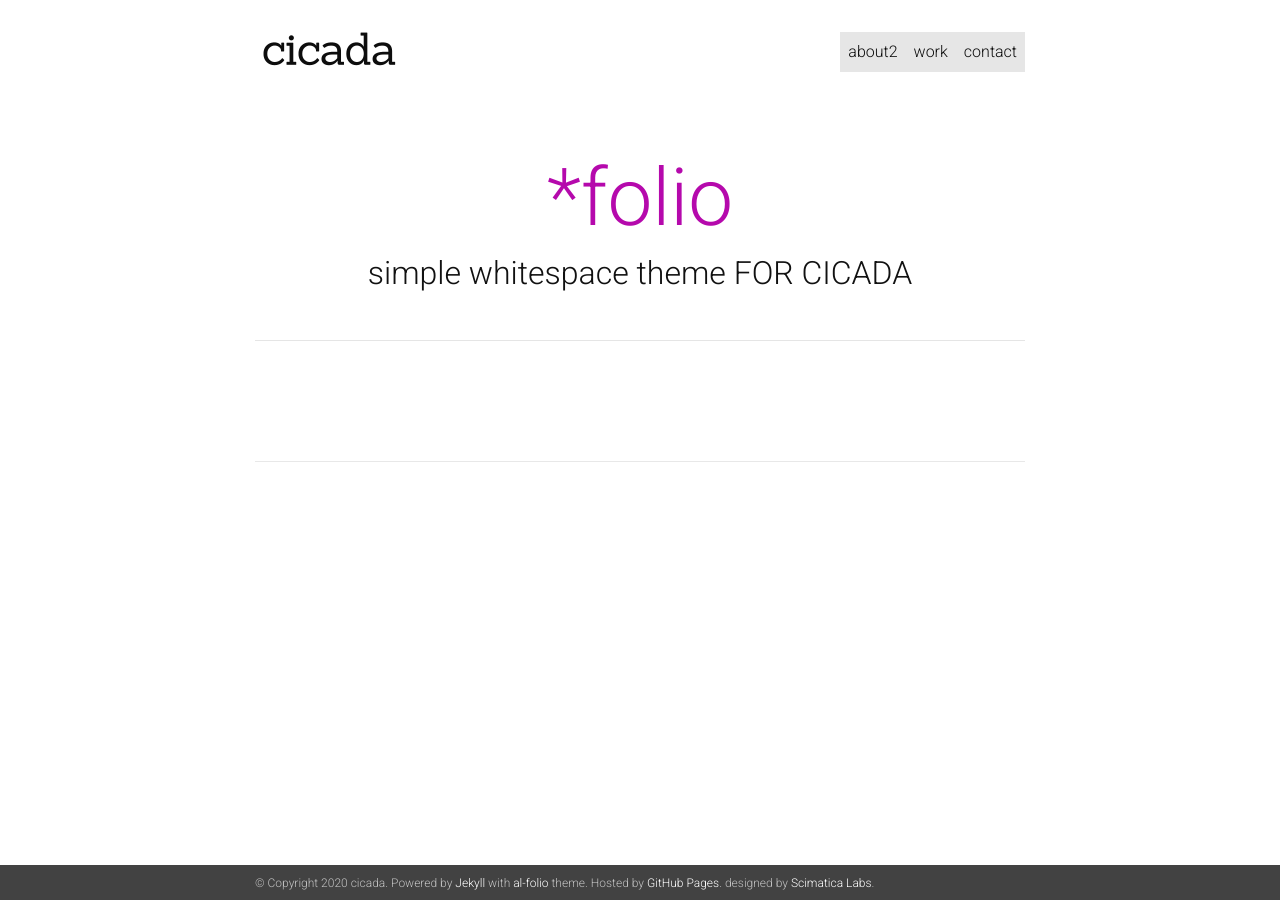
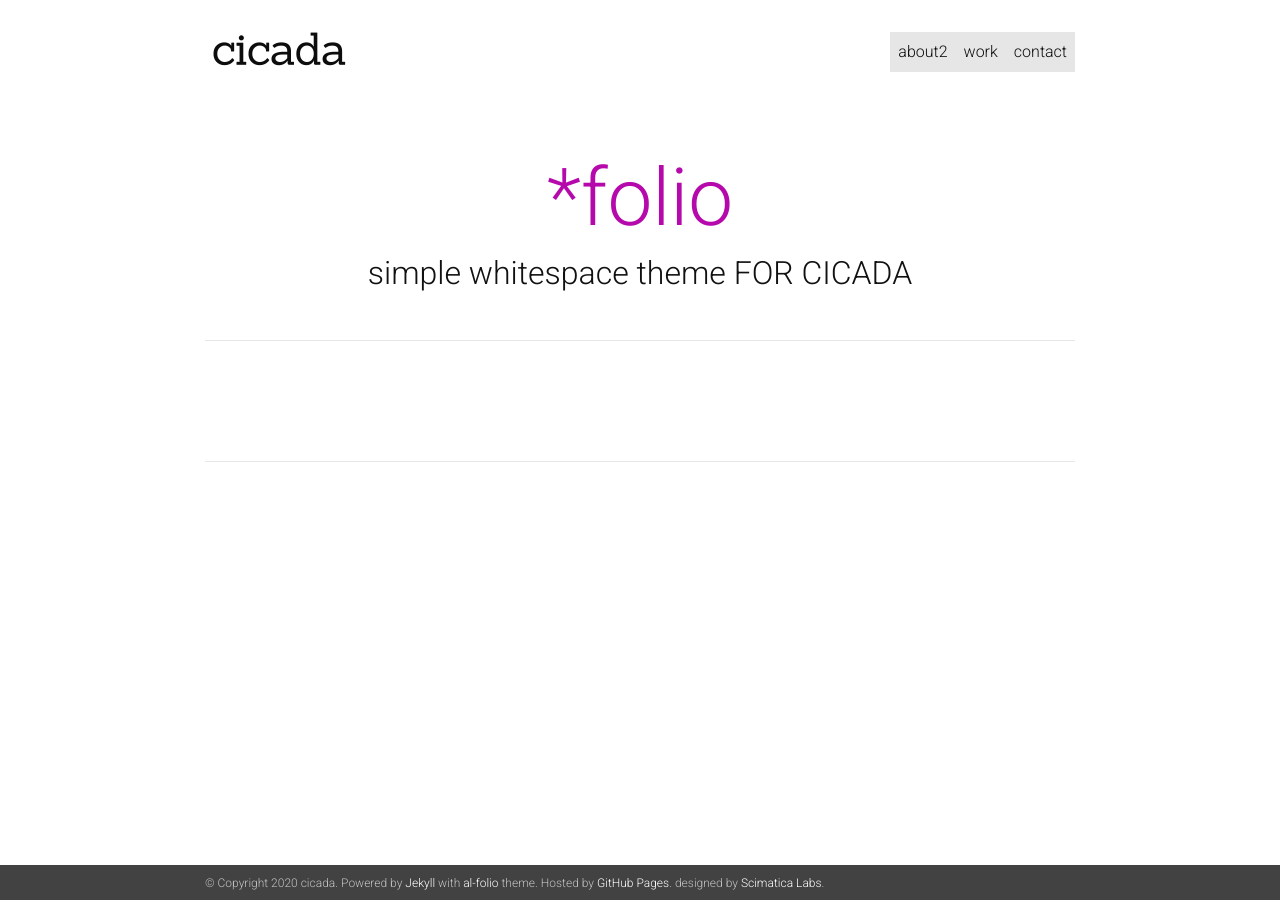
Before and after one commit to Scimatica-Labs/cicadadesign.in, a Jekyll site: the page built from index.html, in a window 1280 px wide. Built offline with Jekyll 4.4.1, drawn with Linux system fonts in a browser that asks for light colours; nearby versions of some CDN libraries; a style sheet for code colours, icons or effects is not loaded.

Commit message:
Update _layout.scss

```diff
--- a/_sass/_layout.scss
+++ b/_sass/_layout.scss
@@ -18,7 +18,7 @@
  }
 
 .container {
-  max-width: $max-content-width;
+  max-width: 900px;
 }
 
 // Profile
```
